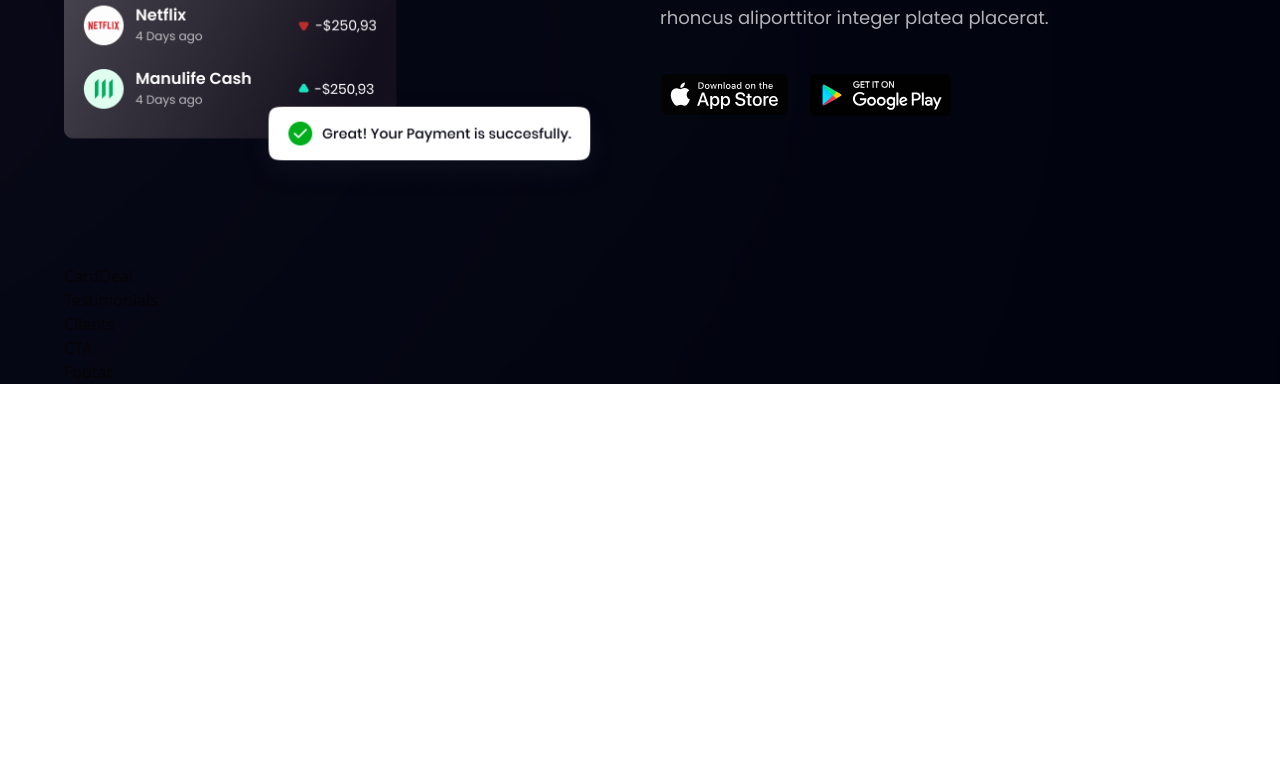
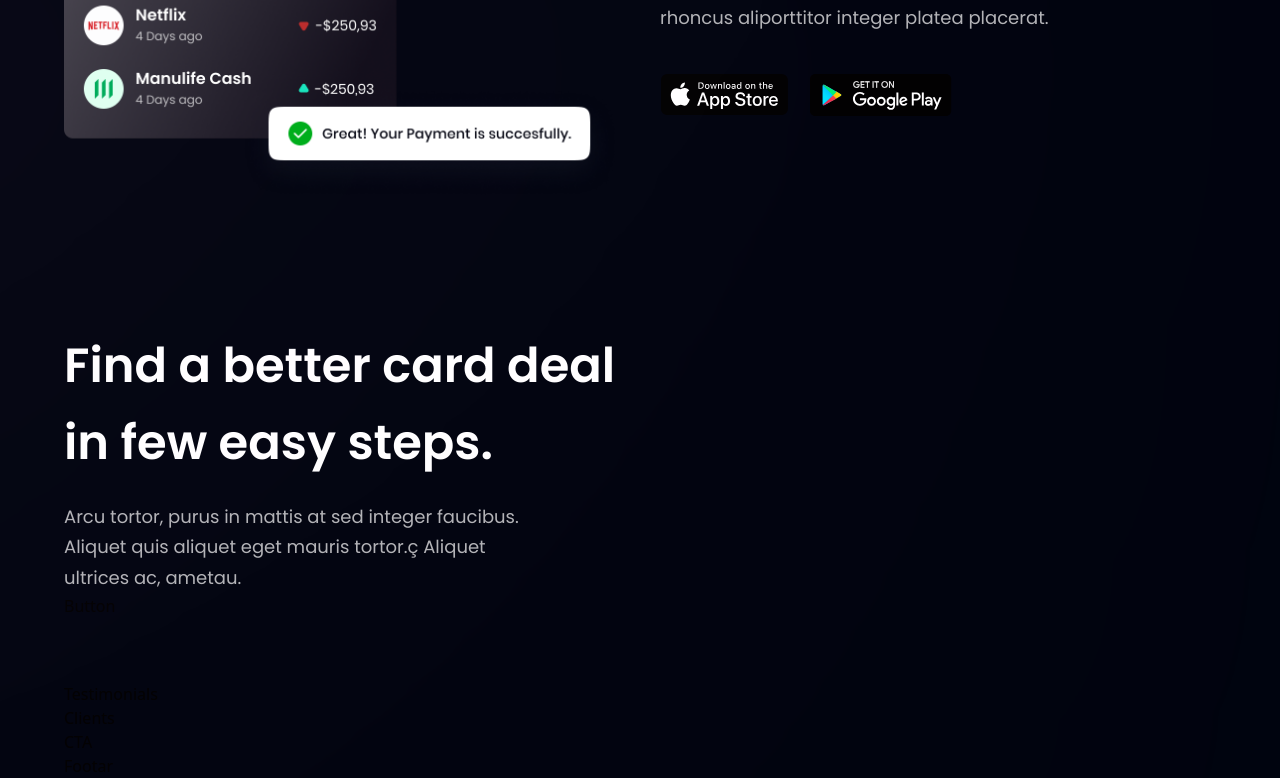
Before and after one commit to Rajat-soni-vst-au4/Bankapp, a React (Vite) app: page / in a window 1280 px wide. Shown: the part 1871-2649 px from the top of the page. Before the commit the page ends 2255 px from the top, so only its background shows below. Built offline with nearby package versions, Linux system fonts and the light colour scheme.

Commit message:
Cardeal content set to left

```diff
--- a/src/Components/CardDeal.jsx
+++ b/src/Components/CardDeal.jsx
@@ -1,9 +1,24 @@
-import React from 'react'
+import { card } from "../assets";
+import styles, { layout } from "../style";
+import Button from "./Button";
 
-function CardDeal() {
-  return (
-    <div>CardDeal</div>
-  )
-}
+const CardDeal = () => (
+  <section className={layout.section}>
+    <div className={layout.sectionInfo}>
+      <h2 className={styles.heading2}>
+        Find a better card deal <br className="sm:block hidden" /> in few easy
+        steps.
+      </h2>
+      <p className={`${styles.paragraph} max-w-[470px] mt-5`}>
+        Arcu tortor, purus in mattis at sed integer faucibus. Aliquet quis
+        aliquet eget mauris tortor.ç Aliquet ultrices ac, ametau.
+      </p>
 
-export default CardDeal
+      <Button styles={`mt-10`} />
+    </div>
+
+
+  </section>
+);
+
+export default CardDeal;
```
